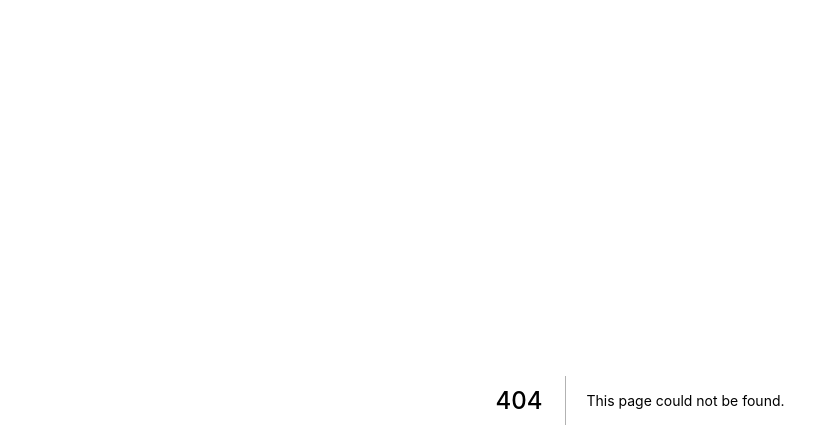
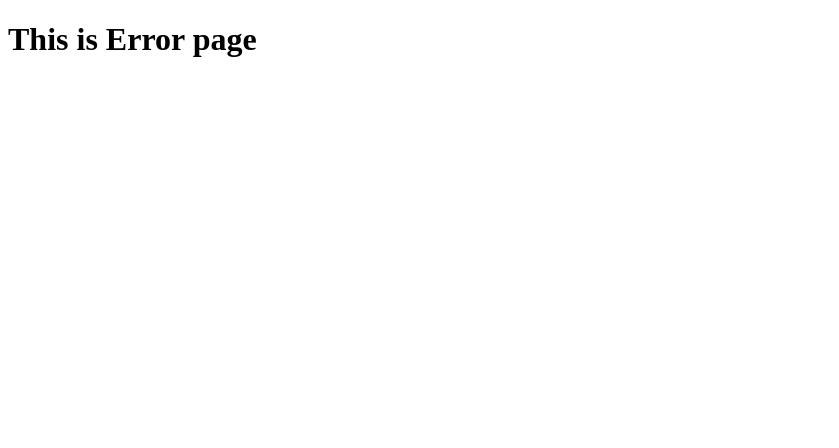
Before and after one commit to Taylor-Sun-TS/nextjs_learning, a Next.js app: page /error in a window 1280 px wide. Before the commit this address had no page. Shown: the top 448 px of the page, without its empty margins (0-839 px from the left). Built offline with nearby package versions, Linux system fonts and the light colour scheme.

Commit message:
[demos: router] FE router

```diff
--- /dev/null
+++ b/pages/error.js
@@ -0,0 +1,7 @@
+const Error = () => (
+    <div>
+        <h1>This is Error page</h1>
+    </div>
+);
+
+export default Error;
```
Also changed, not shown: pages/about.js (added, +7 -0 lines), 1 other file (tests, documents, lock files or other folders).
